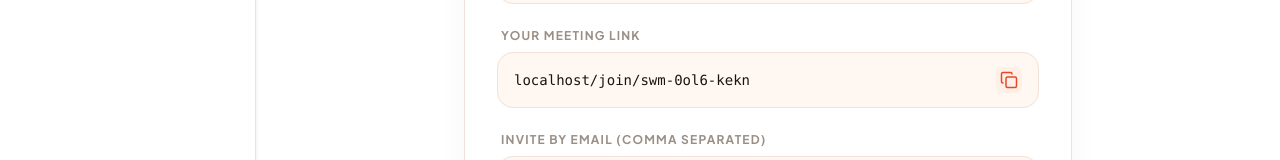
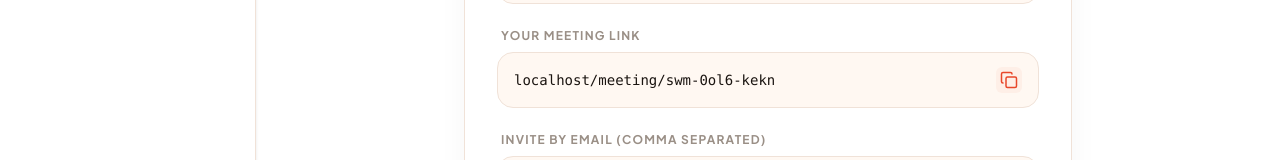
Before and after one commit to sankstudent1-create/swmeet, a Next.js app: page /new-meeting in a window 1280 px wide. Shown: the part 417-577 px from the top of the page. Built offline with nearby package versions, Linux system fonts and the light colour scheme; no server answers.

Commit message:
fix: change /join/ route to /meeting/ in copy links

```diff
--- a/app/(app)/dashboard/page.tsx
+++ b/app/(app)/dashboard/page.tsx
@@ -33,7 +33,7 @@ function MeetingRow({ m, isLive = false, staggerIndex = 1 }: { m: Meeting; isLiv
   function copyLink(e: React.MouseEvent) {
     e.preventDefault();
     e.stopPropagation();
-    navigator.clipboard.writeText(`https://swmeet.swinfosystems.online/join/${m.code}`);
+    navigator.clipboard.writeText(`https://swmeet.swinfosystems.online/meeting/${m.code}`);
     setCopied(true);
     setTimeout(() => setCopied(false), 2000);
   }
--- a/app/(app)/new-meeting/page.tsx
+++ b/app/(app)/new-meeting/page.tsx
@@ -32,7 +32,7 @@ export default function NewMeetingPage() {
   }, []);
 
   async function copyCode() {
-    const success = await copyToClipboard(`${window.location.origin}/join/${code}`);
+    const success = await copyToClipboard(`${window.location.origin}/meeting/${code}`);
     if (success) {
       setCopied(true);
       setTimeout(() => setCopied(false), 1500);
@@ -154,7 +154,7 @@ export default function NewMeetingPage() {
           <div className="relative z-10">
             <label className="text-xs font-bold uppercase tracking-widest text-muted mb-2 block pl-1">Your meeting link</label>
             <div className="flex items-center justify-between gap-3 bg-surface-2 border border-border rounded-2xl px-4 py-3.5">
-              <span className="text-sm font-mono truncate font-medium text-foreground">{window.location.host}/join/{code}</span>
+              <span className="text-sm font-mono truncate font-medium text-foreground">{window.location.host}/meeting/{code}</span>
               <button type="button" onClick={copyCode} className="text-brand hover:text-brand-hover shrink-0 p-1 bg-brand/5 rounded-md hover:bg-brand/10 transition-colors">
                 {copied ? <Check size={18} className="text-success" /> : <Copy size={18} />}
               </button>
--- a/app/meeting/[id]/page.tsx
+++ b/app/meeting/[id]/page.tsx
@@ -97,7 +97,7 @@ export default function MeetingRoom() {
   }, []);
 
   async function copyLink() {
-    const success = await copyToClipboard(`${window.location.origin}/join/${id}`);
+    const success = await copyToClipboard(`${window.location.origin}/meeting/${id}`);
     if (success) {
       setCopied(true);
       setTimeout(() => setCopied(false), 1500);
```
